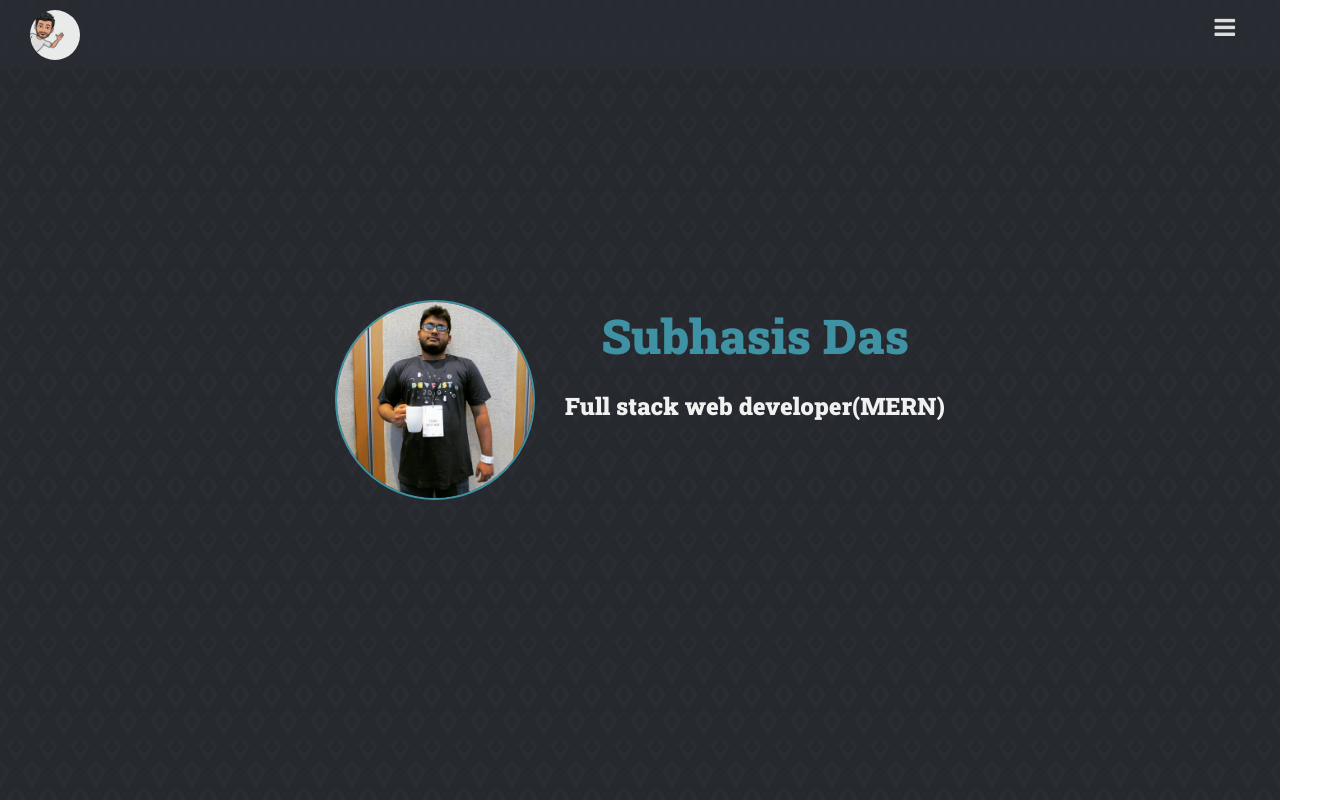
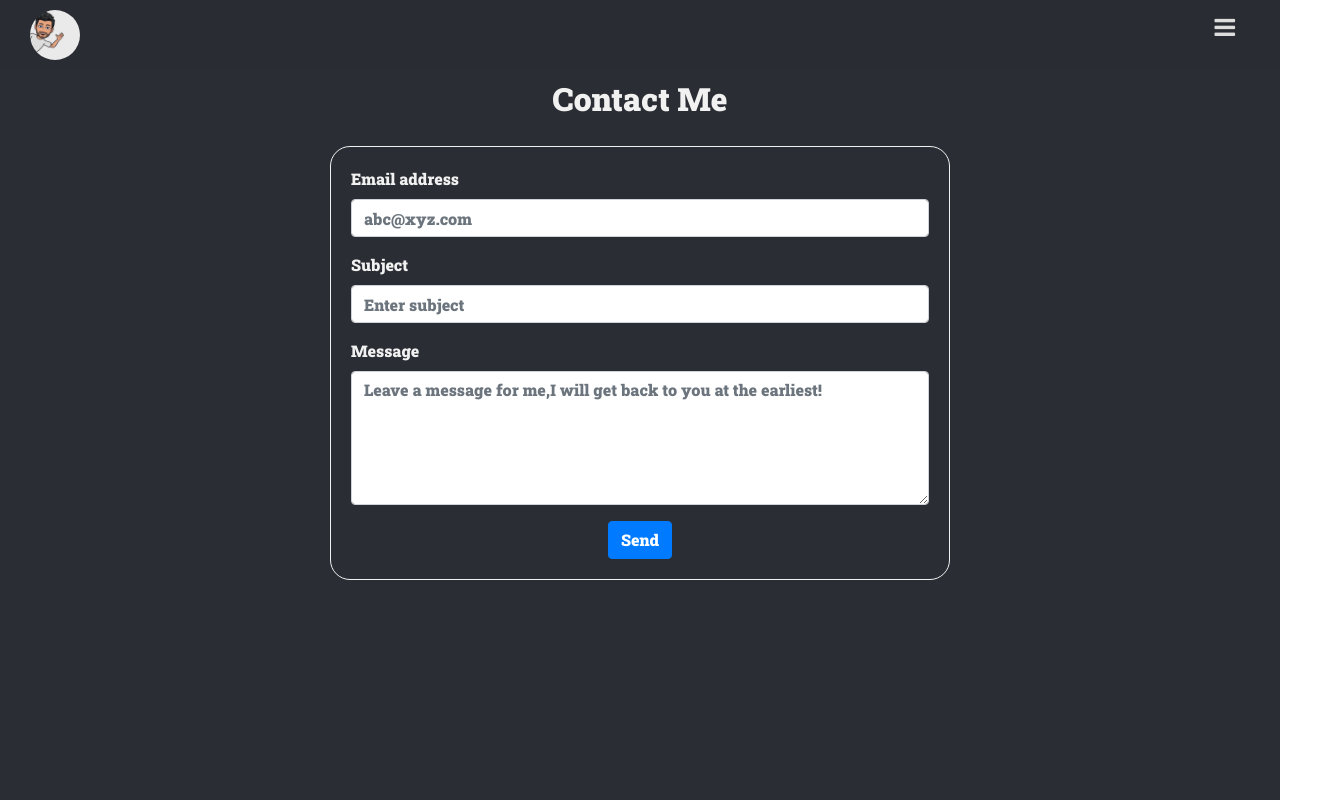
Before and after one commit to inframarauder/portfolio, a React (Create React App) app: page /contact in a window 1280 px wide. Shown: the top 800 px of the page, 1339 px wide, since content can reach past the window. Built offline with nearby package versions, Linux system fonts and the light colour scheme; the HTML template or start-up script is replaced by a standard one.

Commit message:
added form component

```diff
--- a/src/App.js
+++ b/src/App.js
@@ -1,14 +1,23 @@
-import React, { Fragment } from "react";
+import React from "react";
+import { BrowserRouter as Router, Route, Switch } from "react-router-dom";
 import { Header, Footer } from "./Components/Layouts";
 import Landing from "./Components/Landing";
+import Contact from "./Components/Contact";
 
 function App() {
   return (
-    <Fragment>
+    <Router>
       <Header />
-      <Landing />
+      <Switch>
+        <Route exact path="/">
+          <Landing />
+        </Route>
+        <Route exact path="/contact">
+          <Contact />
+        </Route>
+      </Switch>
       <Footer />
-    </Fragment>
+    </Router>
   );
 }
 
--- /dev/null
+++ b/src/Components/Contact/index.js
@@ -0,0 +1,40 @@
+import React, { useState } from "react";
+import { Container, Form, Button } from "react-bootstrap";
+
+const Contact = () => {
+  const [formData, setFormData] = useState({
+    email: "",
+    subject: "",
+    message: "",
+  });
+  return (
+    <div id="contactForm">
+      <legend className="greet">Contact Me</legend>
+      <Container id="formContainer">
+        <Form className="text-center">
+          <Form.Group className="text-left">
+            <Form.Label>Email address</Form.Label>
+            <Form.Control type="email" placeholder="abc@xyz.com" />
+          </Form.Group>
+          <Form.Group className="text-left">
+            <Form.Label>Subject</Form.Label>
+            <Form.Control type="text" placeholder="Enter subject" />
+          </Form.Group>
+          <Form.Group className="text-left">
+            <Form.Label>Message</Form.Label>
+            <Form.Control
+              as="textarea"
+              rows="5"
+              placeholder="Leave a message for me,I will get back to you at the earliest!"
+            />
+          </Form.Group>
+          <Button variant="primary" type="submit">
+            Send
+          </Button>
+        </Form>
+      </Container>
+    </div>
+  );
+};
+
+export default Contact;
--- a/src/Components/Layouts/Header.js
+++ b/src/Components/Layouts/Header.js
@@ -28,22 +28,17 @@ const Header = () => {
       <i className={`${iconClass} icon`} onClick={toggleMenu}></i>
       <ul className={`${menuVisibility}`}>
         <li>
-          <a href="#about" onClick={toggleMenu}>
+          <a href="/#about" onClick={toggleMenu}>
             ABOUT
           </a>
         </li>
         <li>
-          <a href="/resume" onClick={toggleMenu}>
-            RESUME
-          </a>
-        </li>
-        <li>
-          <a href="#skills" onClick={toggleMenu}>
+          <a href="/#skills" onClick={toggleMenu}>
             SKILLS
           </a>
         </li>
         <li>
-          <a href="#projects" onClick={toggleMenu}>
+          <a href="/#projects" onClick={toggleMenu}>
             PROJECTS
           </a>
         </li>
--- a/src/index.css
+++ b/src/index.css
@@ -258,3 +258,27 @@ nav span {
     height: 450px;
   }
 }
+
+#contactForm {
+  background-color: #2a2d33;
+  position: relative;
+  display: flex;
+  flex-direction: column;
+  height: 100vh;
+  padding: 20px;
+}
+
+#formContainer {
+  max-width: 50%;
+  justify-content: center;
+  align-items: center;
+  padding: 20px;
+  border: 1px solid;
+  border-radius: 20px;
+}
+
+@media only screen and (max-width: 500px) {
+  #formContainer {
+    max-width: 100%;
+  }
+}
```
